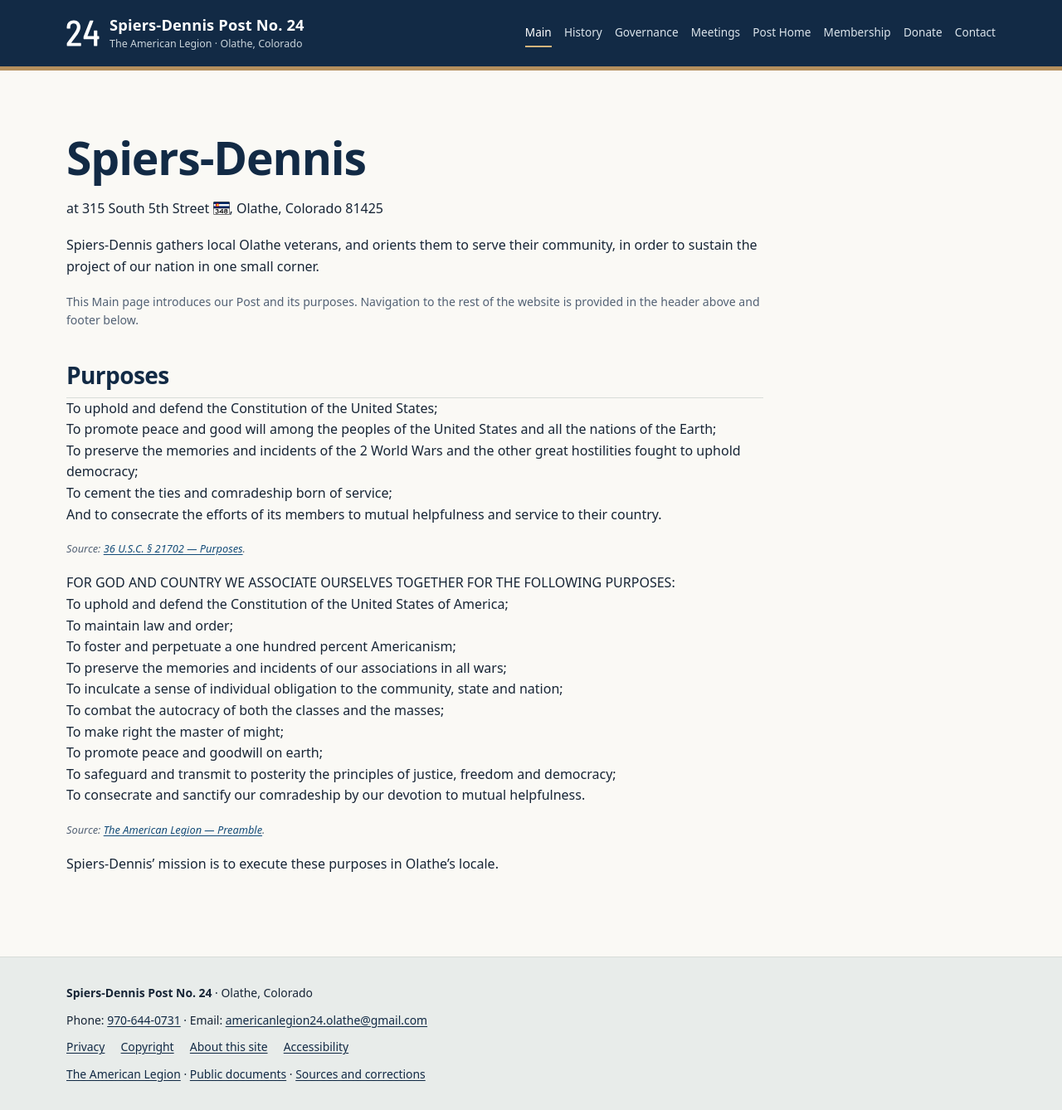
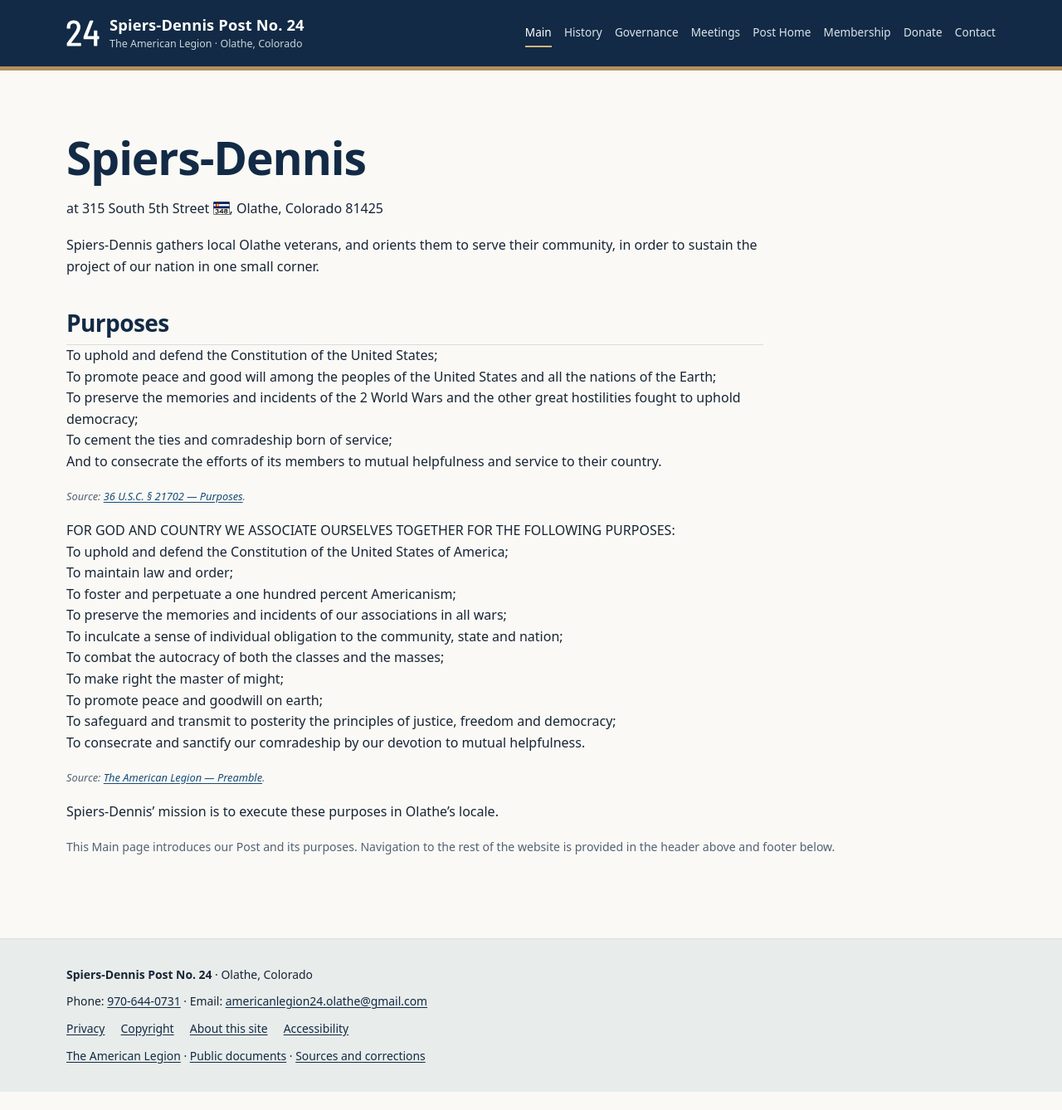
Before and after one commit to SPIERS-DENNIS-POST/spiers-dennis-post.github.io, a Jekyll site: the page built from index.md, in a window 1280 px wide. Shown: the whole page at 83% size. Built offline with Jekyll 4.4.1, drawn with Linux system fonts in a browser that asks for light colours; after the commit the page ends 1316 px from its top, so only the background shows below that; part of the change alters nothing that is shown.

Commit message:
Move Main page navigation note below purposes

```diff
--- a/index.md
+++ b/index.md
@@ -8,7 +8,6 @@ provenance_ids: [post-visitor-entrance-2026-11-10]
 <h1>Spiers-Dennis</h1>
 <p>at 315 South 5th Street&nbsp;<img src="{{ '/assets/images/colorado-348-wide.svg' | relative_url }}" alt="Colorado Highway 348" width="20" height="16" style="height:1em;width:auto;vertical-align:-.12em">, Olathe, Colorado 81425</p>
 <p>Spiers-Dennis gathers local Olathe veterans, and orients them to serve their community, in order to sustain the project of our nation in one small corner.</p>
-<p class="entry-meta">This Main page introduces our Post and its purposes. Navigation to the rest of the website is provided in the header above and footer below.</p>
 <section class="prose" aria-labelledby="purposes">
 <div class="section-head"><h2 id="purposes">Purposes</h2></div>
 <p>To uphold and defend the Constitution of the United States;<br>
@@ -32,3 +31,4 @@ To consecrate and sanctify our comradeship by our devotion to mutual helpfulness
 <p>Spiers-Dennis’ mission is to execute these purposes in Olathe’s locale.</p>
 </section>
 </section>
+<p class="entry-meta">This Main page introduces our Post and its purposes. Navigation to the rest of the website is provided in the header above and footer below.</p>
```
